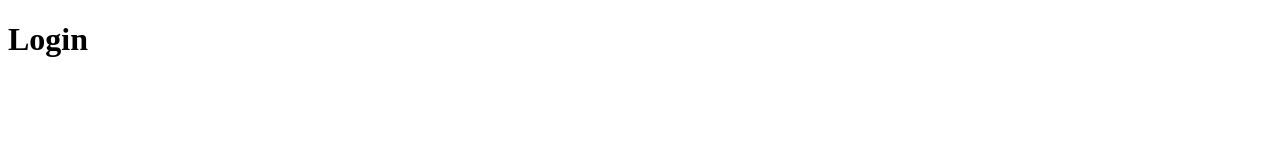
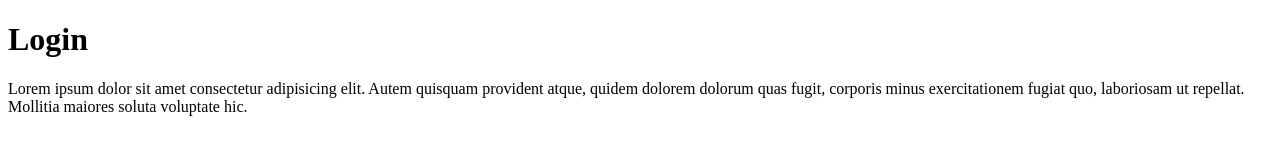
Before and after one commit to vjethoenk/Git, a plain HTML site: page page_login.html in a window 1280 px wide. Drawn offline with Linux system fonts and the light colour scheme.

Commit message:
Update page login 1

```diff
--- a/page_login.html
+++ b/page_login.html
@@ -7,5 +7,11 @@
   </head>
   <body>
     <h1>Login</h1>
+    <p>
+      Lorem ipsum dolor sit amet consectetur adipisicing elit. Autem quisquam
+      provident atque, quidem dolorem dolorum quas fugit, corporis minus
+      exercitationem fugiat quo, laboriosam ut repellat. Mollitia maiores soluta
+      voluptate hic.
+    </p>
   </body>
 </html>
```
